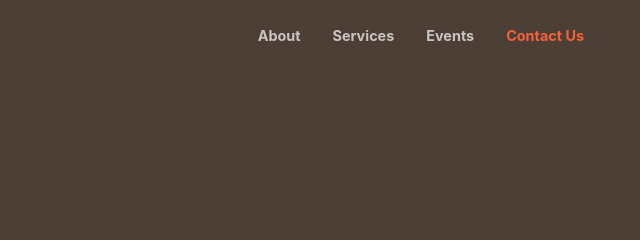
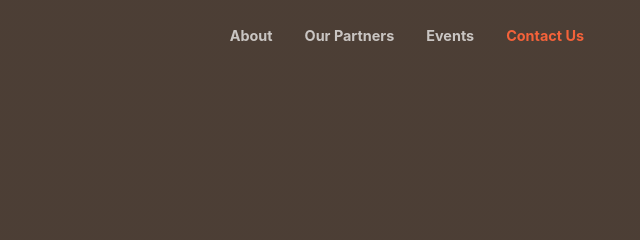
Before and after one commit to Josfr11/Midnightsr-Website, a plain HTML site: page index.html in a window 1280 px wide. Shown: the top 240 px of the page, 578-1218 px from the left. Drawn offline with nearby package versions, Linux system fonts and the light colour scheme; some packages are replaced by stand-ins of ours; a script that the page names is missing.

Commit message:
Update index.html

```diff
--- a/index.html
+++ b/index.html
@@ -45,7 +45,7 @@
                 <div class="collapse navbar-collapse" id="navbarResponsive">
                     <ul class="navbar-nav ms-auto my-2 my-lg-0">
                         <li class="nav-item"><a class="nav-link" href="#about">About</a></li>
-                        <li class="nav-item"><a class="nav-link" href="#services">Services</a></li>
+                        <li class="nav-item"><a class="nav-link" href="#services">Our Partners</a></li>
                         <li class="nav-item"><a class="nav-link" href="#portfolio">Events</a></li>
                         <li class="nav-item"><a class="nav-link" href="#contact">Contact Us</a></li>
                     </ul>
```
